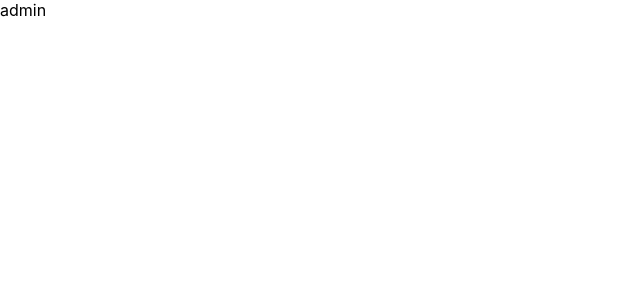
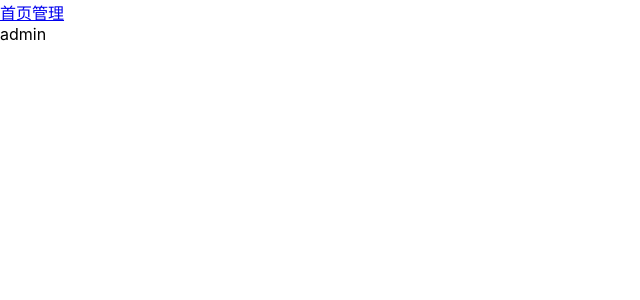
Before and after one commit to willwan92/nuxt-demo, a Nuxt app: page /admin in a window 1280 px wide. Shown: the top 300 px of the page, without its empty margins (0-640 px from the left). Built offline with nearby package versions, Linux system fonts and the light colour scheme.

Commit message:
使用导航组件

```diff
--- a/layouts/default.vue
+++ b/layouts/default.vue
@@ -1,5 +1,8 @@
 <template>
   <div>
+    <nuxt-link to="/">首页</nuxt-link>
+    <!-- 关闭预加载 -->
+    <nuxt-link to="/admin" no-prefetch>管理</nuxt-link>
     <Nuxt />
   </div>
 </template>
```
